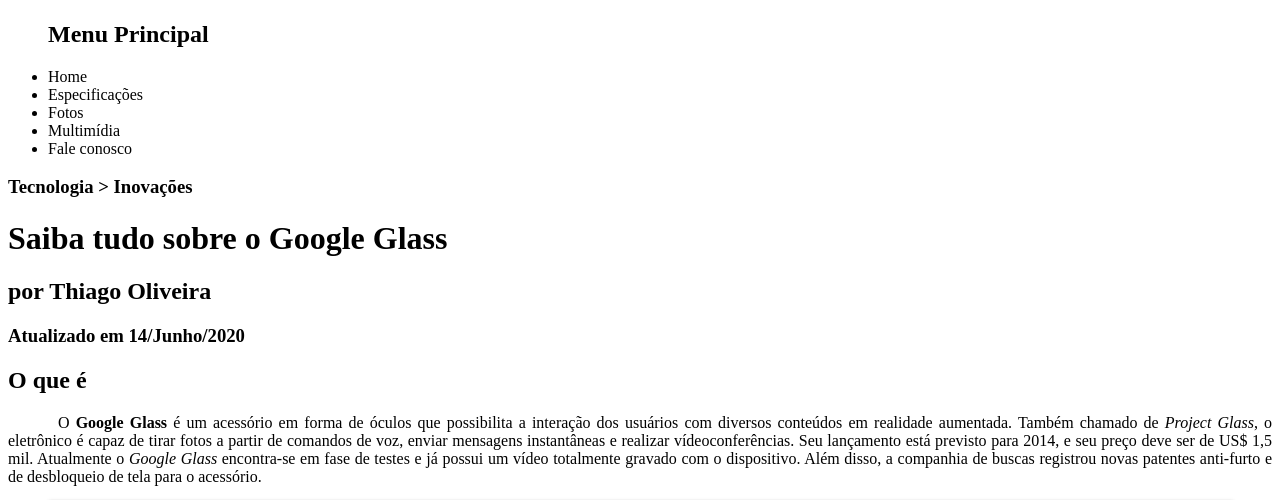
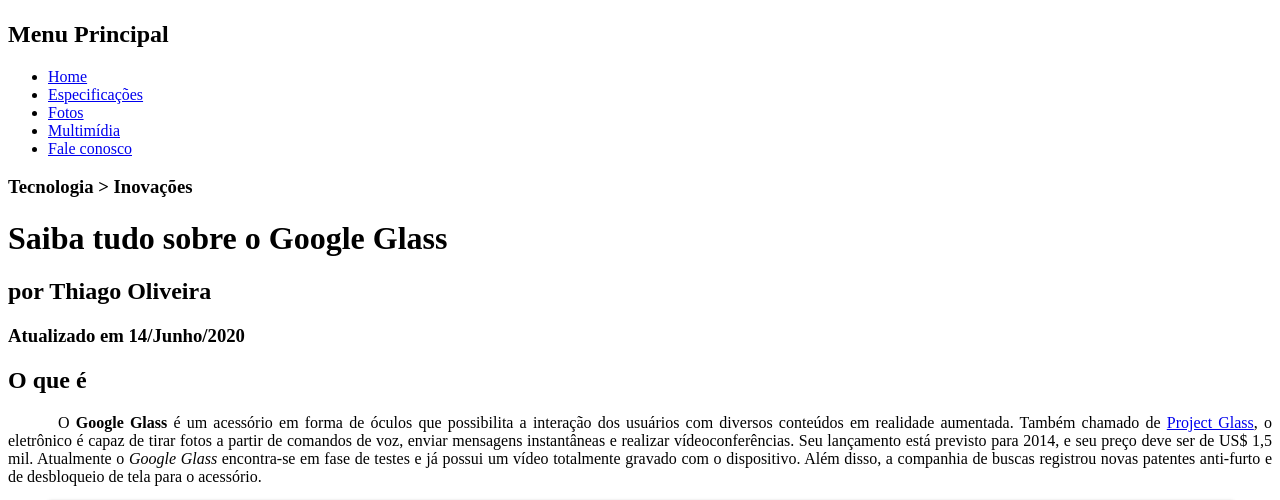
Before and after one commit to thiagoamaraloliveira/HTML-CSS-JAVASCRIPT, a plain HTML site: page Projetos/Projeto html 01/index.html in a window 1280 px wide. Shown: the part 251-751 px from the top of the page. Drawn offline with Linux system fonts and the light colour scheme.

Commit message:
link para os itens no menu

```diff
--- a/Projetos/Projeto html 01/index.html
+++ b/Projetos/Projeto html 01/index.html
@@ -18,13 +18,13 @@
         <img src="_imagens/glass-oculos-preto-peq.png" alt="">
 
         <nav>
+            <h1> Menu Principal </h1>
             <ul>
-                <h1> Menu Principal </h1>
-                <li> Home </li>
-                <li> Especificações </li>
-                <li> Fotos </li>
-                <li> Multimídia </li>
-                <li> Fale conosco </li>
+                <li> <a href="index.html"> Home </a> </li>
+                <li> <a href="specs.html"> Especificações </a> </li>
+                <li> <a href="fotos.html"> Fotos </a></li>
+                <li> <a href="multimidia.html"> Multimídia</a> </li>
+                <li> <a href="fale-conosco.html"> Fale conosco </a></li>
             </ul>
         </nav>
     </header>
@@ -38,7 +38,7 @@
 
     <h2> O que é</h2>
     <p>
-        O <strong>Google Glass</strong> é um acessório em forma de óculos que possibilita a interação dos usuários com diversos conteúdos em realidade aumentada. Também chamado de <em>Project Glass</em>, o eletrônico é capaz de tirar fotos a partir de comandos de voz, enviar mensagens instantâneas e realizar vídeoconferências. Seu lançamento está previsto para 2014, e seu preço deve ser de US$ 1,5 mil. Atualmente o <em>Google Glass</em> encontra-se em fase de testes e já possui um vídeo totalmente gravado com o dispositivo. Além disso, a companhia de buscas registrou novas patentes anti-furto e de desbloqueio de tela para o acessório.
+        O <strong>Google Glass</strong> é um acessório em forma de óculos que possibilita a interação dos usuários com diversos conteúdos em realidade aumentada. Também chamado de <a href="http://glass.google.com" target="_blank">Project Glass</a>, o eletrônico é capaz de tirar fotos a partir de comandos de voz, enviar mensagens instantâneas e realizar vídeoconferências. Seu lançamento está previsto para 2014, e seu preço deve ser de US$ 1,5 mil. Atualmente o <em>Google Glass</em> encontra-se em fase de testes e já possui um vídeo totalmente gravado com o dispositivo. Além disso, a companhia de buscas registrou novas patentes anti-furto e de desbloqueio de tela para o acessório.
     </p>
 
     <figure class="foto-legenda">
```
